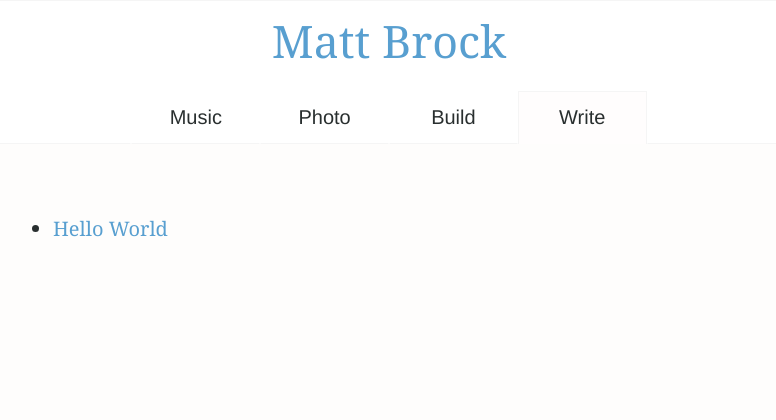
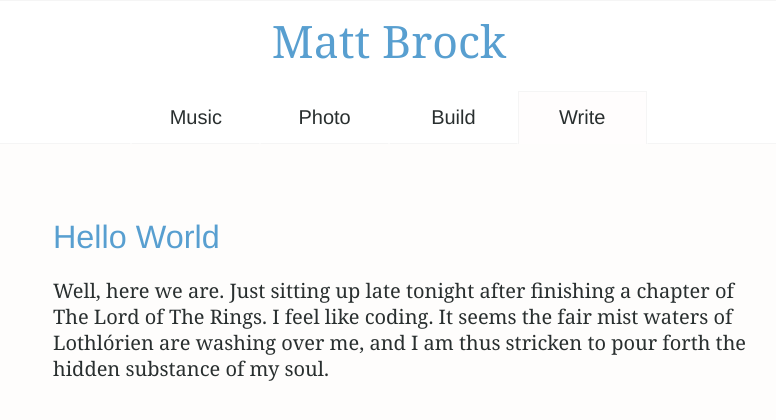
Before and after one commit to mattpbrock/mattpbrock.github.io, a Jekyll site: the page built from write/index.html, in a window 1280 px wide. Shown: the top 420 px of the page, without its empty margins (251-1027 px from the left). Built offline with Jekyll 4.4.1, drawn with Linux system fonts in a browser that asks for light colours; some web fonts are replaced.

Commit message:
fix Write page preview for posts

```diff
--- a/_posts/2016-08-19-hello-world.markdown
+++ b/_posts/2016-08-19-hello-world.markdown
@@ -3,6 +3,7 @@ layout: post
 title:  "Hello World"
 date:   2016-08-19 20:27 -0600
 categories: general
+preview: Well, here we are. Just sitting up late tonight after finishing a chapter of The Lord of The Rings. I feel like coding. It seems the fair mist waters of Lothlórien are washing over me, and I am thus stricken to pour forth the hidden substance of my soul.
 ---
 
 Well, here we are. Just sitting up late tonight after finishing a chapter of The Lord of The Rings. I feel like coding. It seems the fair mist waters of Lothlórien are washing over me, and I am thus stricken to pour forth the hidden substance of my soul.
--- a/_sass/_base/_base.scss
+++ b/_sass/_base/_base.scss
@@ -83,6 +83,10 @@ img {
 	}
 }
 
+ul {
+	list-style: none;
+}
+
 .social {
 
 	&__link {
--- a/write/index.html
+++ b/write/index.html
@@ -2,10 +2,11 @@
 layout: page
 title: Journalogary
 ---
-<ul>
+<ul class="post__list">
   {% for post in site.posts %}
     <li>
-      <a href="{{ post.url }}">{{ post.title }}</a>
+      <a href="{{ post.url }}"><h2>{{ post.title }}</h3></a>
+      <p>{{ post.preview }}</p>
     </li>
   {% endfor %}
 </ul>
```
